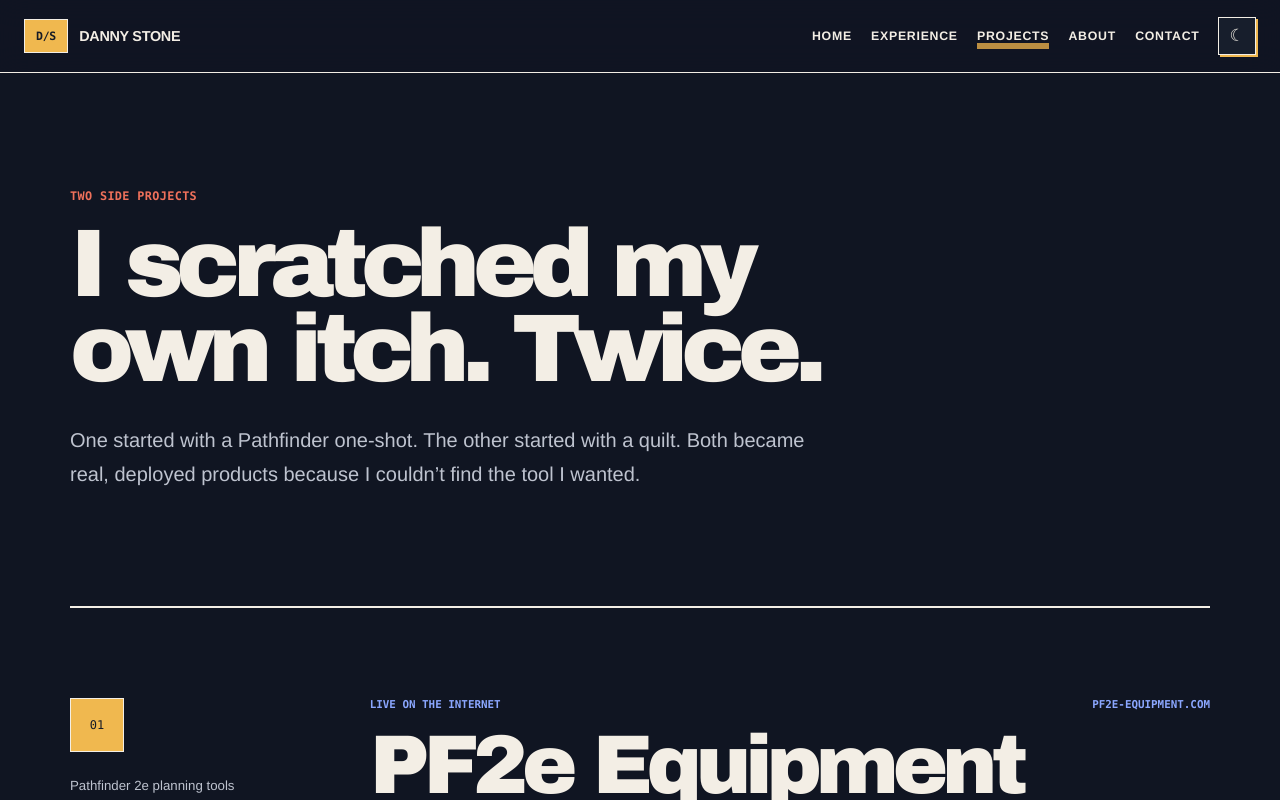
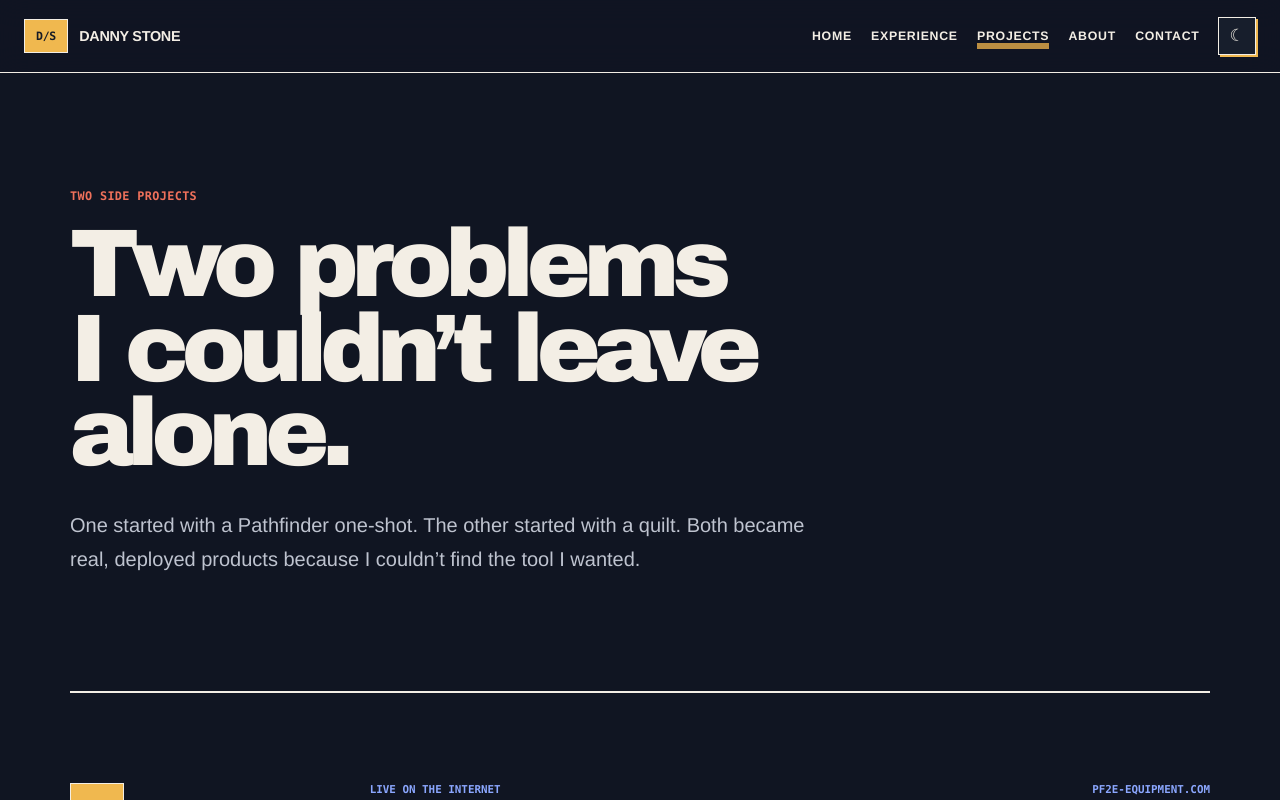
Before and after one commit to dallinstone/site, a React (Vite) app: page /projects in a window 1280 px wide. Shown: the top 800 px of the page. Built offline with nearby package versions, Linux system fonts and the light colour scheme; no server answers.

Commit message:
Refine homepage and projects copy

```diff
--- a/src/Components/HomePage.tsx
+++ b/src/Components/HomePage.tsx
@@ -131,7 +131,6 @@
                 height="1460"
               />
             </span>
-            <figcaption>Usually happier than my debugger suggests.</figcaption>
           </figure>
         </div>
       </section>
--- a/src/Components/Projects.tsx
+++ b/src/Components/Projects.tsx
@@ -49,7 +49,7 @@
 
       <header className="page-intro projects-intro">
         <p className="eyebrow">Two side projects</p>
-        <h1>I scratched my own itch. Twice.</h1>
+        <h1>Two problems I couldn’t leave alone.</h1>
         <p>
           One started with a Pathfinder one-shot. The other started with a quilt.
           Both became real, deployed products because I couldn’t find the tool I wanted.
```
